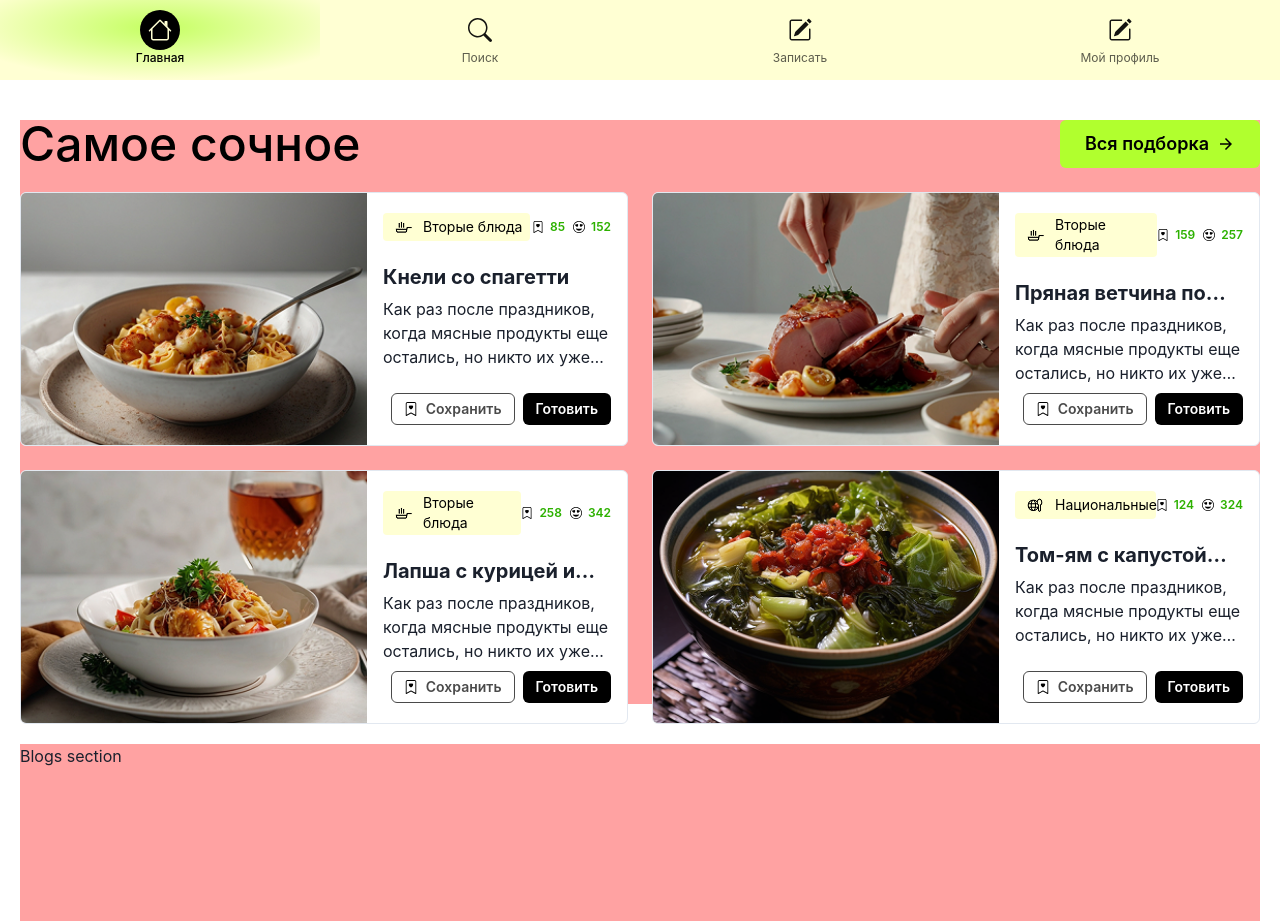
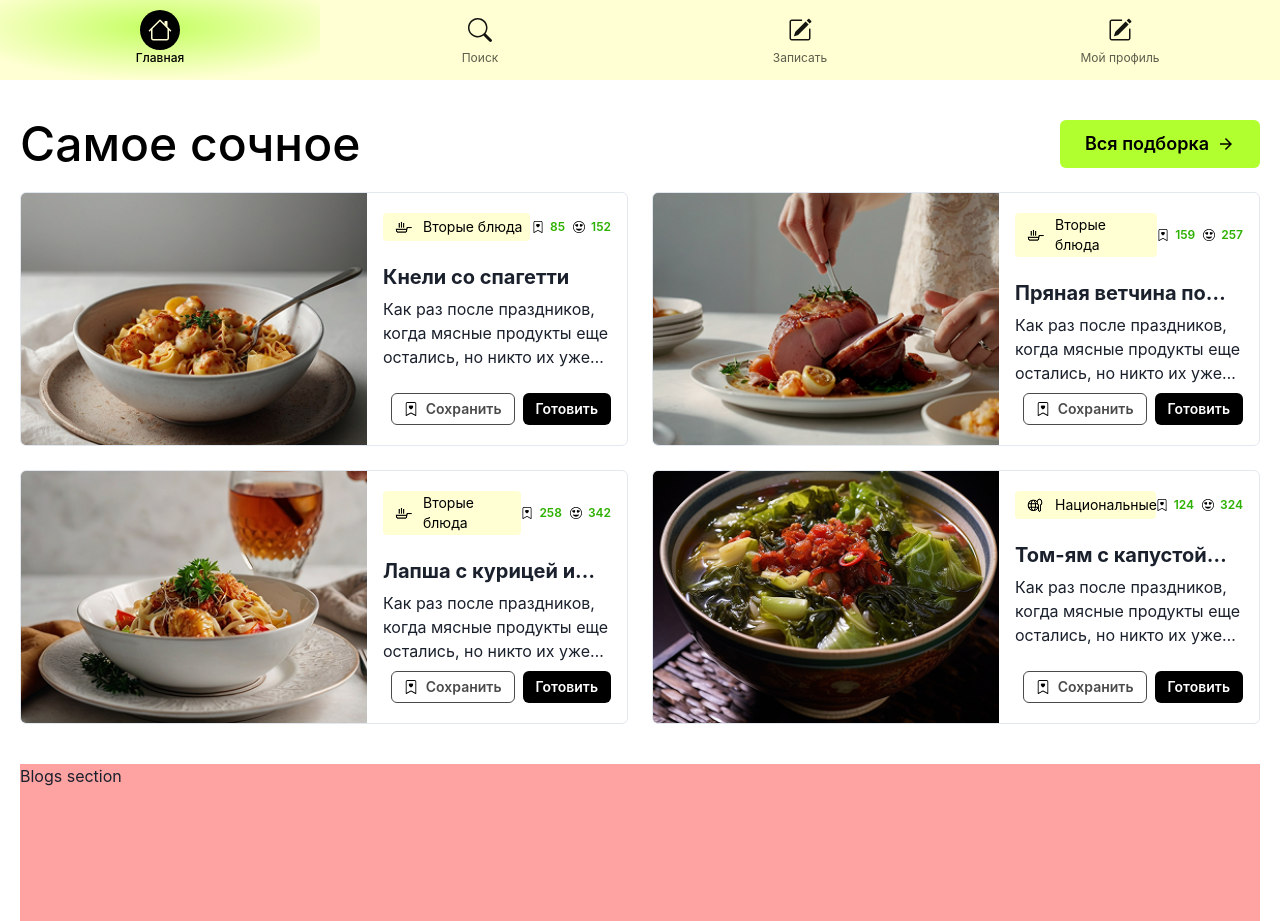
Before and after one commit to ClevertecFrontendLab/sergioivanov008, a React (Vite) app: page / in a window 1280 px wide. Shown: the part 720-1641 px from the top of the page. Built offline with nearby package versions, Linux system fonts and the light colour scheme.

Commit message:
refactor(tastyest): remove unnesessary code

```diff
--- a/src/components/tastyest/Tastyest.tsx
+++ b/src/components/tastyest/Tastyest.tsx
@@ -8,7 +8,7 @@ import s from './Tastyest.module.css';
 
 export function Tastyest() {
     return (
-        <Flex h='584px' backgroundColor='#ffa2a2' direction='column' gap={6}>
+        <Flex direction='column' gap={6}>
             <Flex justify='space-between' align='center'>
                 <Text className={s.text}>{TITLES.tastyest}</Text>
                 <Button
```
